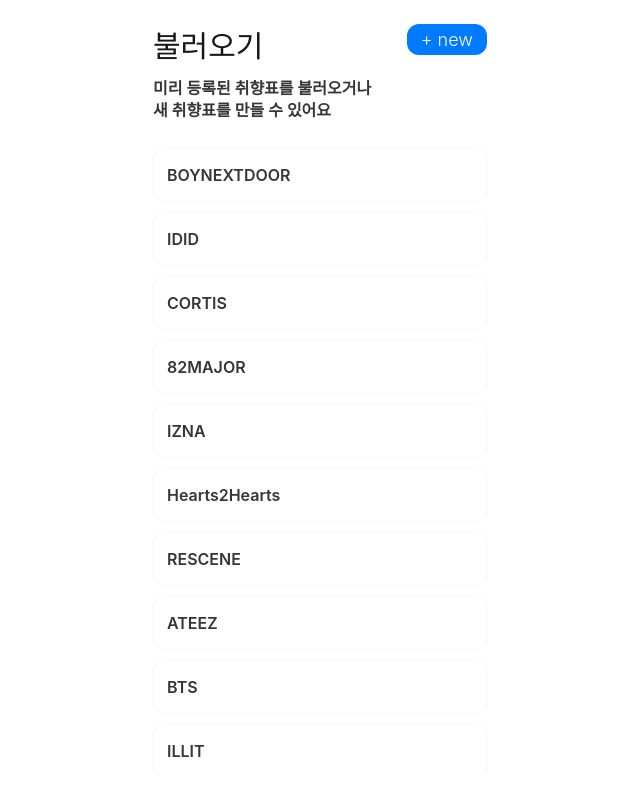
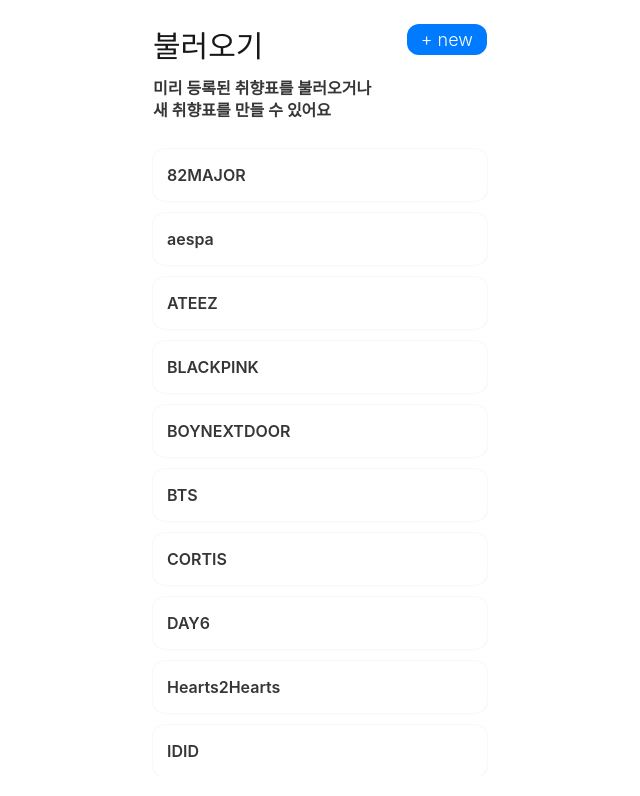
Before and after one commit to Ko-Jeong/MyFavorMaker-FE, a Next.js app: page /charts in a window 1280 px wide. Shown: the top 796 px of the page, without its empty margins (320-960 px from the left). Built offline with nearby package versions, Linux system fonts and the light colour scheme; a web font is replaced by a local one.

Commit message:
✨ Feat: 그룹명 정렬 추가

```diff
--- a/src/data/charts/index.ts
+++ b/src/data/charts/index.ts
@@ -58,8 +58,10 @@ export const groups: IdolGroup[] = [
 ];
 // ▲▲▲ 목록/불러오기는 아래에서 자동 생성됩니다 ▲▲▲
 
-/** 불러오기 화면용 목록 (데이터에서 자동 파생) */
-export const chartList = groups.map(({ id, title }) => ({ id, title }));
+/** 불러오기 화면용 목록 (사전순 ABC 정렬) */
+export const chartList = groups
+  .map(({ id, title }) => ({ id, title }))
+  .sort((a, b) => a.title.localeCompare(b.title, "en"));
 
 /** id로 그룹 명단 하나 찾기 */
 export const getGroup = (id: string): IdolGroup | undefined =>
```
